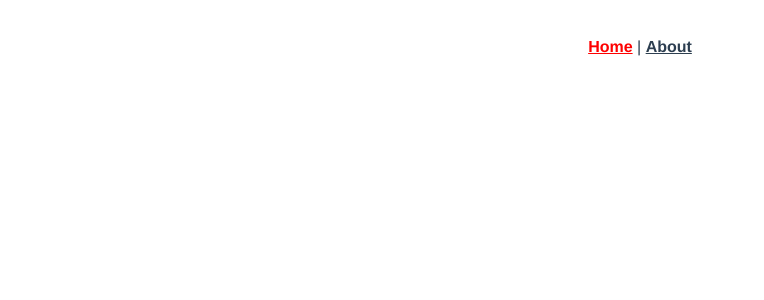
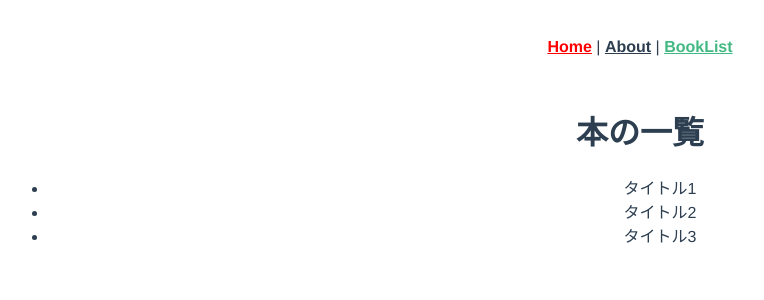
Before and after one commit to tackernao0522/udemy-aoki-vue, a Vue app in the folder section07/vuerouter/: page /book in a window 1280 px wide. Shown: the top 300 px of the page, without its empty margins (0-764 px from the left). Built offline with nearby package versions, Linux system fonts and the light colour scheme.

Commit message:
89 動的パラメータ+props その1

```diff
--- a/section07/vuerouter/src/App.vue
+++ b/section07/vuerouter/src/App.vue
@@ -3,7 +3,8 @@
     <div id="nav">
       <router-link to="/">Home</router-link> |
       <!-- <router-link to="/about" tag="button">About</router-link> -->
-      <router-link to="/about" exact-active-class="test">About</router-link>
+      <router-link to="/about" exact-active-class="test">About</router-link> |
+      <router-link to="/book">BookList</router-link>
     </div>
     <router-view />
   </div>
--- /dev/null
+++ b/section07/vuerouter/src/components/BookDetail.vue
@@ -0,0 +1,15 @@
+<template>
+  <div>
+    <p>本の詳細</p>
+  </div>
+</template>
+
+<script>
+export default {
+
+}
+</script>
+
+<style>
+
+</style>
--- a/section07/vuerouter/src/router/index.js
+++ b/section07/vuerouter/src/router/index.js
@@ -1,6 +1,8 @@
 import Vue from 'vue'
 import VueRouter from 'vue-router'
 import Home from '../views/Home.vue'
+import BookList from '../views/BookList.vue'
+import BookDetail from '@/components/BookDetail.vue'
 
 Vue.use(VueRouter)
 
@@ -17,6 +19,16 @@
     // this generates a separate chunk (about.[hash].js) for this route
     // which is lazy-loaded when the route is visited.
     component: () => import(/* webpackChunkName: "about" */ '../views/About.vue')
+  },
+  {
+    path: '/book',
+    name: 'BookList',
+    component: BookList,
+  },
+  {
+    path: '/book/:id',
+    name: 'Book',
+    component: BookDetail,
   }
 ]
 
--- /dev/null
+++ b/section07/vuerouter/src/views/BookList.vue
@@ -0,0 +1,35 @@
+<template>
+  <div>
+    <h1>本の一覧</h1>
+    <ul>
+      <li @click="showBookDetail(book.id)" v-for="book in books" :key="book.id">
+        {{ book.title }}
+      </li>
+    </ul>
+  </div>
+</template>
+
+<script>
+export default {
+  name: "BookList",
+  data() {
+    return {
+      bookIndex: -1,
+      books: [
+        { id: 1, title: "タイトル1", content: "本の内容1" },
+        { id: 2, title: "タイトル2", content: "本の内容2" },
+        { id: 3, title: "タイトル3", content: "本の内容3" },
+      ],
+    };
+  },
+  methods: {
+    showBookDetail(id) {
+      this.bookIndex = id - 1
+      console.log(this.bookIndex)
+    }
+  }
+};
+</script>
+
+<style>
+</style>
```
Also changed, not shown: 1 other file (tests, documents, lock files or other folders).
